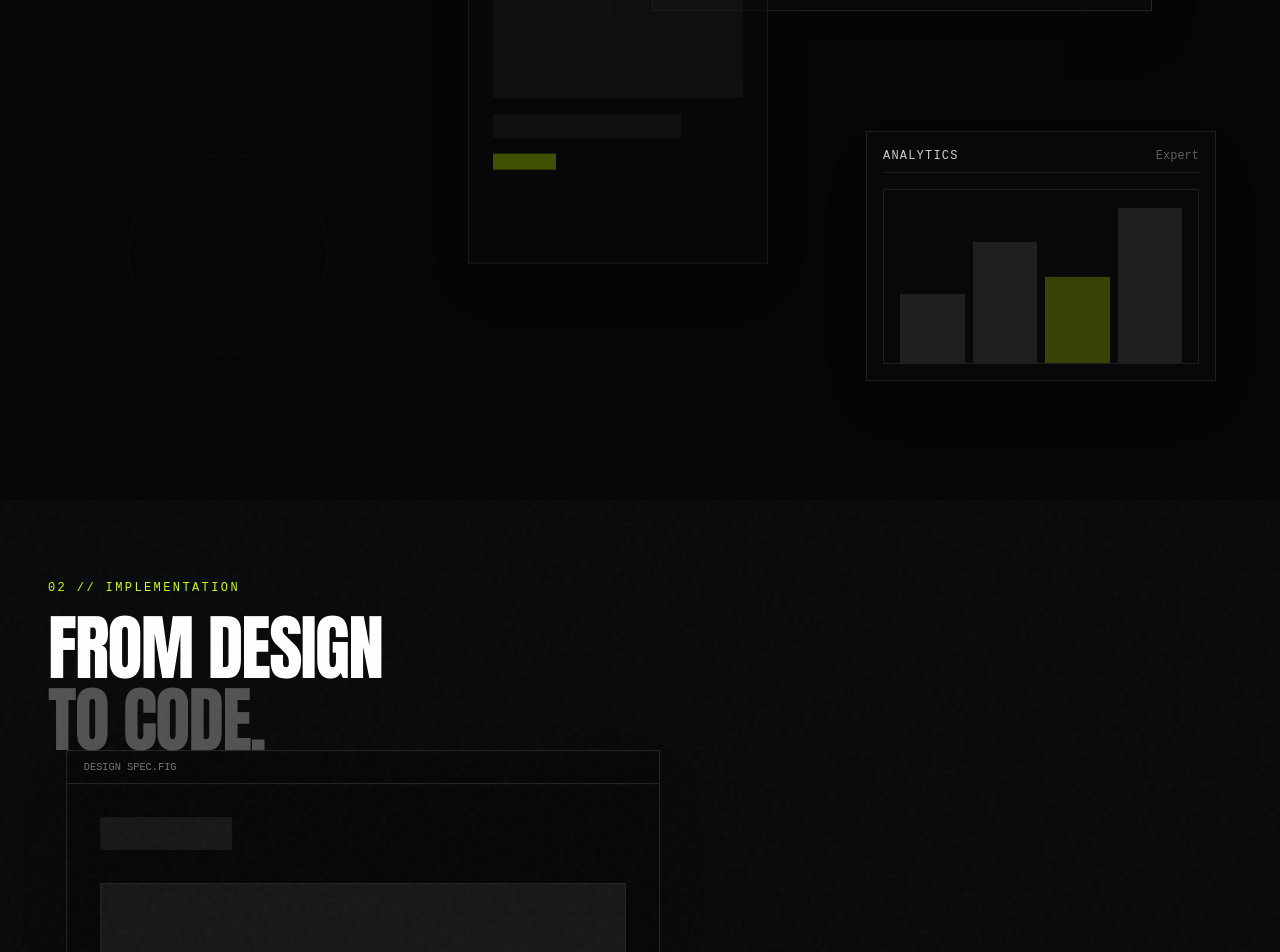
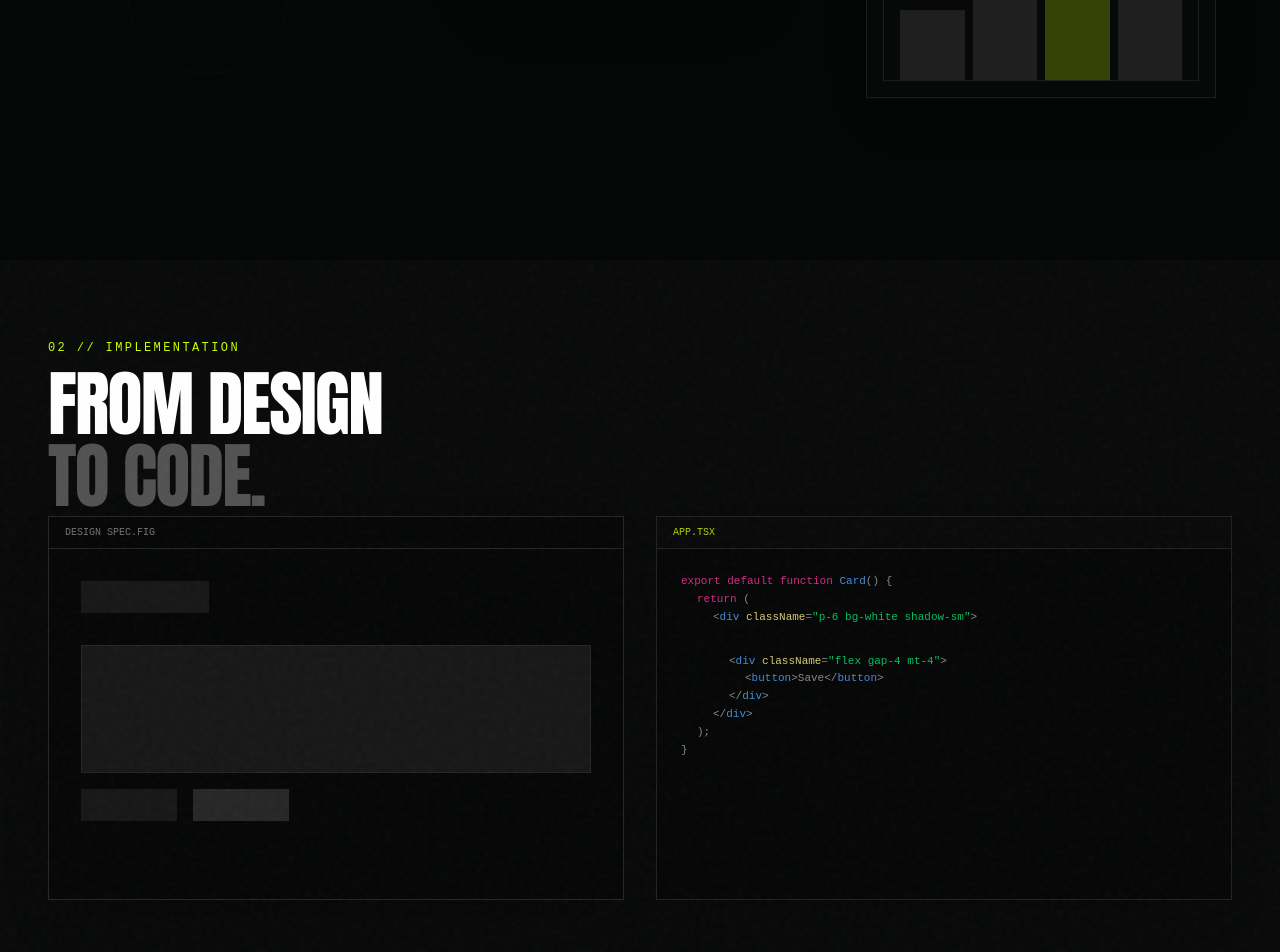
Before and after one commit to abhisumat10-prog/Darling-Special-, a React (Vite) app: page / in a window 1280 px wide. Shown: the part 1900-2852 px from the top of the page. Built offline with nearby package versions, Linux system fonts and the light colour scheme.

Commit message:
fix: improve landing page scroll pacing

```diff
--- a/src/components/landing/AiFeedbackSection.tsx
+++ b/src/components/landing/AiFeedbackSection.tsx
@@ -15,14 +15,15 @@ function FeedbackItem({
   index: number,
   isWarning?: boolean
 }) {
-  const start = 0.2 + (index * 0.1);
-  const opacity = useTransform(progress, [start, start + 0.1], [0, 1]);
-  const x = useTransform(progress, [start, start + 0.1], [-20, 0]);
+  // Items reveal early and smoothly: starting from 0.05 to 0.45
+  const start = 0.05 + (index * 0.08);
+  const opacity = useTransform(progress, [start, start + 0.08], [0.15, 1]);
+  const x = useTransform(progress, [start, start + 0.08], [-12, 0]);
 
   return (
     <motion.div
       style={{ opacity, x }}
-      className="flex items-start gap-4 p-4 border border-neutral-900 bg-[#080909]"
+      className="flex items-start gap-4 p-3.5 border border-neutral-900 bg-[#080909]"
     >
       <Icon className={`w-5 h-5 mt-0.5 shrink-0 ${isWarning ? 'text-yellow-500' : 'text-[#ccff00]'}`} />
       <p className="text-neutral-300 text-sm leading-relaxed">{text}</p>
@@ -38,17 +39,23 @@ export default function AiFeedbackSection() {
     offset: ["start start", "end end"]
   });
 
-  const panelOpacity = useTransform(scrollYProgress, [0, 0.1], [0, 1]);
-  const panelY = useTransform(scrollYProgress, [0, 0.1], [50, 0]);
+  // The panel frame and typography are already clearly visible as soon as section pins
+  const panelOpacity = useTransform(scrollYProgress, [0, 0.06], [0.85, 1]);
+  const panelY = useTransform(scrollYProgress, [0, 0.08], [15, 0]);
 
-  const thumbsOpacity = useTransform(scrollYProgress, [0.8, 0.9], [0, 1]);
+  // Thumbnails appear naturally right after the list items (~0.45 to 0.65)
+  const thumbsOpacity = useTransform(scrollYProgress, [0.45, 0.60], [0, 1]);
+  const thumbsY = useTransform(scrollYProgress, [0.45, 0.60], [10, 0]);
+
+  // Exit transition into CTA seamlessly
+  const exitOpacity = useTransform(scrollYProgress, [0.85, 1], [1, 0.3]);
 
   return (
-    <section ref={containerRef} className="relative h-[300vh] bg-[#050606] border-t border-neutral-900">
+    <section ref={containerRef} className="relative h-[200vh] bg-[#050606] border-t border-neutral-900">
       <div className="sticky top-0 h-screen flex flex-col md:flex-row items-center justify-center gap-12 px-6 bg-grain">
 
         {/* Left: Typography */}
-        <div className="w-full md:w-1/3 flex flex-col items-start z-10">
+        <motion.div style={{ opacity: exitOpacity }} className="w-full md:w-1/3 flex flex-col items-start z-10">
           <div className="flex items-center gap-3 mb-6">
             <span className="font-mono text-xs tracking-[0.2em] uppercase text-[#ccff00]">05 // Feedback</span>
           </div>
@@ -56,7 +63,7 @@ export default function AiFeedbackSection() {
             Detailed<br />Feedback.<br />
             <span className="text-neutral-600">Real<br />Improvement.</span>
           </h2>
-        </div>
+        </motion.div>
 
         {/* Right: AI Panel */}
         <div className="w-full md:w-1/2 max-w-xl z-20">
@@ -74,7 +81,7 @@ export default function AiFeedbackSection() {
             </div>
 
             {/* List */}
-            <div className="flex flex-col gap-3 mb-8">
+            <div className="flex flex-col gap-2.5 mb-6">
               <FeedbackItem
                 icon={CheckCircle2}
                 text="Overall layout matches the reference closely. The grid structure is precise."
@@ -111,8 +118,8 @@ export default function AiFeedbackSection() {
 
             {/* Thumbnails */}
             <motion.div
-              style={{ opacity: thumbsOpacity }}
-              className="flex gap-4 pt-6 border-t border-neutral-900"
+              style={{ opacity: thumbsOpacity, y: thumbsY }}
+              className="flex gap-4 pt-4 border-t border-neutral-900"
             >
               <div className="flex-1">
                 <span className="block font-mono text-[9px] tracking-widest uppercase text-neutral-500 mb-2">Reference</span>
--- a/src/components/landing/ChallengeSection.tsx
+++ b/src/components/landing/ChallengeSection.tsx
@@ -9,14 +9,14 @@ export default function ChallengeSection() {
     offset: ["start end", "end start"]
   });
 
-  // Different speeds for parallax effect
-  const y1 = useTransform(scrollYProgress, [0, 1], ["20%", "-20%"]);
-  const y2 = useTransform(scrollYProgress, [0, 1], ["40%", "-40%"]);
-  const y3 = useTransform(scrollYProgress, [0, 1], ["10%", "-10%"]);
-  const y4 = useTransform(scrollYProgress, [0, 1], ["60%", "-60%"]);
+  // Smooth continuous parallax movement without leaving dead gaps
+  const y1 = useTransform(scrollYProgress, [0, 1], ["10%", "-25%"]);
+  const y2 = useTransform(scrollYProgress, [0, 1], ["25%", "-35%"]);
+  const y3 = useTransform(scrollYProgress, [0, 1], ["15%", "-20%"]);
+  const y4 = useTransform(scrollYProgress, [0, 1], ["30%", "-40%"]);
 
   return (
-    <section ref={containerRef} className="relative min-h-[150vh] bg-[#050606] border-t border-neutral-900 py-32 overflow-hidden">
+    <section ref={containerRef} className="relative min-h-[120vh] bg-[#050606] border-t border-neutral-900 py-24 md:py-32 overflow-hidden">
       <div className="container mx-auto px-6 md:px-12 relative z-10">
 
         <div className="max-w-2xl">
@@ -37,9 +37,9 @@ export default function ChallengeSection() {
       </div>
 
       {/* Floating UI Cards */}
-      <div className="absolute inset-0 top-[40vh] pointer-events-none">
+      <div className="absolute inset-0 top-[25vh] pointer-events-none">
         {/* Main Challenge Card */}
-        <motion.div style={{ y: y1 }} className="absolute right-[10%] top-[10%] w-[500px] h-[350px] bg-[#080909] border border-neutral-800 shadow-2xl p-6 flex flex-col gap-4">
+        <motion.div style={{ y: y1 }} className="absolute right-[5%] md:right-[10%] top-[5%] w-[340px] md:w-[500px] h-[280px] md:h-[350px] bg-[#080909] border border-neutral-800 shadow-2xl p-6 flex flex-col gap-4">
           <div className="flex justify-between items-center border-b border-neutral-800 pb-4">
             <div className="font-mono text-xs uppercase tracking-widest text-white">SaaS Dashboard</div>
             <div className="font-mono text-xs text-[#ccff00]">Hard</div>
@@ -57,18 +57,18 @@ export default function ChallengeSection() {
         </motion.div>
 
         {/* Secondary Card 1 */}
-        <motion.div style={{ y: y2 }} className="absolute right-[40%] top-[40%] w-[300px] h-[400px] bg-[#080909] border border-neutral-800 shadow-2xl p-6 flex flex-col gap-4 opacity-60">
+        <motion.div style={{ y: y2 }} className="absolute right-[30%] md:right-[40%] top-[25%] w-[240px] md:w-[300px] h-[320px] md:h-[400px] bg-[#080909] border border-neutral-800 shadow-2xl p-6 flex flex-col gap-4 opacity-60">
           <div className="flex justify-between items-center border-b border-neutral-800 pb-4">
             <div className="font-mono text-xs uppercase tracking-widest text-white">E-Commerce</div>
             <div className="font-mono text-xs text-neutral-500">Medium</div>
           </div>
-          <div className="h-40 bg-neutral-900 w-full"></div>
+          <div className="h-32 md:h-40 bg-neutral-900 w-full"></div>
           <div className="h-6 bg-neutral-900 w-3/4"></div>
           <div className="h-4 bg-[#ccff00] w-1/4 opacity-50"></div>
         </motion.div>
 
         {/* Secondary Card 2 */}
-        <motion.div style={{ y: y3 }} className="absolute right-[5%] top-[60%] w-[350px] h-[250px] bg-[#080909] border border-neutral-800 shadow-2xl p-4 flex flex-col opacity-80 z-20">
+        <motion.div style={{ y: y3 }} className="absolute right-[5%] top-[50%] w-[280px] md:w-[350px] h-[200px] md:h-[250px] bg-[#080909] border border-neutral-800 shadow-2xl p-4 flex flex-col opacity-80 z-20">
           <div className="flex justify-between items-center border-b border-neutral-800 pb-2 mb-4">
             <div className="font-mono text-xs uppercase tracking-widest text-white">Analytics</div>
             <div className="font-mono text-xs text-neutral-500">Expert</div>
@@ -82,7 +82,7 @@ export default function ChallengeSection() {
         </motion.div>
 
         {/* Abstract shape */}
-        <motion.div style={{ y: y4 }} className="absolute left-[10%] top-[70%] w-[200px] h-[200px] border border-neutral-800 rounded-full opacity-20"></motion.div>
+        <motion.div style={{ y: y4 }} className="absolute left-[10%] top-[60%] w-[160px] h-[160px] border border-neutral-800 rounded-full opacity-20"></motion.div>
       </div>
     </section>
   );
--- a/src/components/landing/DesignToCodeSection.tsx
+++ b/src/components/landing/DesignToCodeSection.tsx
@@ -9,20 +9,27 @@ export default function DesignToCodeSection() {
     offset: ["start start", "end end"]
   });
 
-  const scaleLeft = useTransform(scrollYProgress, [0, 0.3], [1.1, 1]);
-  const xLeft = useTransform(scrollYProgress, [0, 0.3, 0.8, 1], ["10%", "0%", "0%", "-5%"]);
+  // Start with both visible and active right away
+  const scaleLeft = useTransform(scrollYProgress, [0, 0.25], [1.05, 1]);
+  const xLeft = useTransform(scrollYProgress, [0, 0.2, 0.8, 1], ["0%", "0%", "0%", "-3%"]);
 
-  const opacityRight = useTransform(scrollYProgress, [0.1, 0.3], [0, 1]);
-  const xRight = useTransform(scrollYProgress, [0.1, 0.3, 0.8, 1], ["10%", "0%", "0%", "5%"]);
+  // Right code panel is immediately visible (starts at opacity 0.85 and goes to 1 right away)
+  const opacityRight = useTransform(scrollYProgress, [0, 0.12], [0.85, 1]);
+  const xRight = useTransform(scrollYProgress, [0, 0.15, 0.8, 1], ["4%", "0%", "0%", "3%"]);
 
-  const highlightOpacity = useTransform(scrollYProgress, [0.4, 0.5, 0.7, 0.8], [0, 1, 1, 0]);
+  // Highlight triggers quickly in the middle of active scroll
+  const highlightOpacity = useTransform(scrollYProgress, [0.18, 0.3, 0.65, 0.8], [0, 1, 1, 0]);
+
+  // Smooth exit transition
+  const sectionOpacity = useTransform(scrollYProgress, [0.88, 1], [1, 0.3]);
 
   return (
-    <section ref={targetRef} className="relative h-[300vh] bg-dark">
+    <section ref={targetRef} className="relative h-[200vh] bg-dark">
       <div className="sticky top-0 h-screen flex flex-col justify-center overflow-hidden bg-grain">
 
-        <div className="absolute top-20 left-6 md:left-12 z-20">
-          <div className="flex items-center gap-3 mb-4">
+        <motion.div style={{ opacity: sectionOpacity }} className="w-full">
+          <div className="absolute top-16 md:top-20 left-6 md:left-12 z-20">
+            <div className="flex items-center gap-3 mb-3">
               <span className="font-mono text-xs tracking-[0.2em] uppercase text-[#ccff00]">02 // Implementation</span>
             </div>
             <h2 className="font-display text-5xl md:text-7xl leading-none uppercase tracking-tight text-white">
@@ -31,11 +38,11 @@ export default function DesignToCodeSection() {
             </h2>
           </div>
 
-        <div className="container mx-auto px-6 md:px-12 flex h-[60vh] mt-24 relative z-10">
+          <div className="container mx-auto px-6 md:px-12 flex flex-col md:flex-row h-[60vh] mt-24 relative z-10 gap-6 md:gap-0">
             {/* Left: Design Reference */}
             <motion.div
               style={{ scale: scaleLeft, x: xLeft }}
-            className="w-1/2 h-full pr-4 flex flex-col justify-center origin-left"
+              className="w-full md:w-1/2 h-full md:pr-4 flex flex-col justify-center origin-left"
             >
               <div className="relative w-full h-[80%] bg-[#050606] border border-neutral-800 shadow-2xl flex flex-col">
                 <div className="h-8 border-b border-neutral-800 flex items-center px-4">
@@ -63,7 +70,7 @@ export default function DesignToCodeSection() {
             {/* Right: Code Editor */}
             <motion.div
               style={{ opacity: opacityRight, x: xRight }}
-            className="w-1/2 h-full pl-4 flex flex-col justify-center origin-right"
+              className="w-full md:w-1/2 h-full md:pl-4 flex flex-col justify-center origin-right"
             >
               <div className="relative w-full h-[80%] bg-[#050606] border border-neutral-800 shadow-2xl flex flex-col">
                 <div className="h-8 border-b border-neutral-800 flex items-center px-4 bg-[#0a0a0a]">
@@ -86,6 +93,7 @@ export default function DesignToCodeSection() {
               </div>
             </motion.div>
           </div>
+        </motion.div>
       </div>
     </section>
   );
--- a/src/components/landing/EvaluationSection.tsx
+++ b/src/components/landing/EvaluationSection.tsx
@@ -13,22 +13,22 @@ function ScoreRing({
   progress: MotionValue<number>,
   index: number
 }) {
-  // Map overall scroll progress to this specific ring's animation window
-  const start = 0.1 + (index * 0.15);
-  const end = start + 0.2;
+  // Rings are already visible with initial stroke/layout, then fill as user scrolls
+  const fillStart = index * 0.08;
+  const fillEnd = fillStart + 0.22;
 
-  const opacity = useTransform(progress, [start, start + 0.1], [0, 1]);
-  const y = useTransform(progress, [start, start + 0.1], [20, 0]);
-  const strokeDashoffset = useTransform(progress, [start, end], [283, 283 - (283 * (score / 100))]);
-  const currentScore = useTransform(progress, [start, end], [0, score], { clamp: true });
+  // They are visible from the start (opacity: 1) or quickly fade in by 0.05
+  const opacity = useTransform(progress, [0, 0.08], [0.6, 1]);
+  const strokeDashoffset = useTransform(progress, [fillStart, fillEnd], [283, 283 - (283 * (score / 100))]);
+  const currentScore = useTransform(progress, [fillStart, fillEnd], [0, score], { clamp: true });
 
   return (
-    <motion.div style={{ opacity, y }} className="flex flex-col items-center gap-4">
+    <motion.div style={{ opacity }} className="flex flex-col items-center gap-4">
       <div className="relative w-24 h-24 flex items-center justify-center">
         <svg className="absolute inset-0 w-full h-full -rotate-90" viewBox="0 0 100 100">
           <circle
             cx="50" cy="50" r="45"
-            fill="none" stroke="#111" strokeWidth="4"
+            fill="none" stroke="#1c1f1f" strokeWidth="4"
           />
           <motion.circle
             cx="50" cy="50" r="45"
@@ -57,15 +57,24 @@ export default function EvaluationSection() {
     offset: ["start start", "end end"]
   });
 
-  const totalOpacity = useTransform(scrollYProgress, [0.8, 0.9], [0, 1]);
-  const totalScale = useTransform(scrollYProgress, [0.8, 0.9], [0.8, 1]);
-  const totalScore = useTransform(scrollYProgress, [0.8, 0.95], [0, 93], { clamp: true });
+  // Entrance and content reveal early in the timeline
+  const sectionContentOpacity = useTransform(scrollYProgress, [0, 0.05, 0.88, 1], [0.9, 1, 1, 0.2]);
+  const sectionContentScale = useTransform(scrollYProgress, [0.88, 1], [1, 0.96]);
+
+  // Total score appears smoothly right as the 4 rings finish their fills (~0.45 - 0.70)
+  const totalOpacity = useTransform(scrollYProgress, [0.35, 0.55], [0, 1]);
+  const totalScale = useTransform(scrollYProgress, [0.35, 0.55], [0.85, 1]);
+  const totalScore = useTransform(scrollYProgress, [0.38, 0.65], [0, 93], { clamp: true });
 
   return (
-    <section ref={containerRef} className="relative h-[400vh] bg-dark border-t border-neutral-900">
+    <section ref={containerRef} className="relative h-[220vh] bg-dark border-t border-neutral-900">
       <div className="sticky top-0 h-screen flex flex-col items-center justify-center bg-grain px-6">
 
-        <div className="text-center mb-24">
+        <motion.div
+          style={{ opacity: sectionContentOpacity, scale: sectionContentScale }}
+          className="w-full flex flex-col items-center justify-center"
+        >
+          <div className="text-center mb-16 md:mb-20">
             <div className="flex items-center justify-center gap-3 mb-4">
               <span className="font-mono text-xs tracking-[0.2em] uppercase text-[#ccff00]">04 // Evaluation</span>
             </div>
@@ -79,7 +88,7 @@ export default function EvaluationSection() {
           </div>
 
           {/* Metrics Grid */}
-        <div className="grid grid-cols-2 md:grid-cols-4 gap-12 md:gap-24 mb-24">
+          <div className="grid grid-cols-2 md:grid-cols-4 gap-8 md:gap-20 mb-16">
             <ScoreRing label="Visual Fidelity" score={92} progress={scrollYProgress} index={0} />
             <ScoreRing label="Responsiveness" score={87} progress={scrollYProgress} index={1} />
             <ScoreRing label="Accessibility" score={96} progress={scrollYProgress} index={2} />
@@ -89,11 +98,12 @@ export default function EvaluationSection() {
           {/* Total Score */}
           <motion.div
             style={{ opacity: totalOpacity, scale: totalScale }}
-          className="flex flex-col items-center gap-4 pt-12 border-t border-neutral-900 w-full max-w-2xl"
+            className="flex flex-col items-center gap-2 pt-8 border-t border-neutral-900 w-full max-w-xl"
           >
-          <span className="font-mono text-sm tracking-widest uppercase text-[#ccff00]">Total Score</span>
-          <motion.div className="font-display text-8xl md:text-9xl text-white tracking-tighter">
+            <span className="font-mono text-xs tracking-widest uppercase text-[#ccff00]">Total Score</span>
+            <motion.div className="font-display text-7xl md:text-8xl text-white tracking-tighter">
               {useTransform(totalScore, latest => Math.round(latest))}
+            </motion.div>
           </motion.div>
         </motion.div>
 
--- a/src/components/landing/ResponsiveSection.tsx
+++ b/src/components/landing/ResponsiveSection.tsx
@@ -9,24 +9,31 @@ export default function ResponsiveSection() {
     offset: ["start start", "end end"]
   });
 
-  const desktopScale = useTransform(scrollYProgress, [0, 0.4], [1, 0.6]);
-  const desktopY = useTransform(scrollYProgress, [0, 0.4], ["0%", "-10%"]);
-  const desktopOpacity = useTransform(scrollYProgress, [0, 0.4], [1, 0.5]);
+  // Desktop is immediately visible from start
+  const desktopScale = useTransform(scrollYProgress, [0, 0.45], [1, 0.65]);
+  const desktopY = useTransform(scrollYProgress, [0, 0.45], ["0%", "-8%"]);
+  const desktopOpacity = useTransform(scrollYProgress, [0, 0.45], [1, 0.6]);
 
-  const tabletOpacity = useTransform(scrollYProgress, [0.3, 0.5], [0, 1]);
-  const tabletX = useTransform(scrollYProgress, [0.3, 0.5], ["10%", "-30%"]);
-  const tabletY = useTransform(scrollYProgress, [0.3, 0.5], ["20%", "10%"]);
+  // Tablet enters earlier: from 0.08 to 0.35
+  const tabletOpacity = useTransform(scrollYProgress, [0.08, 0.30], [0, 1]);
+  const tabletX = useTransform(scrollYProgress, [0.08, 0.30], ["5%", "-28%"]);
+  const tabletY = useTransform(scrollYProgress, [0.08, 0.30], ["15%", "8%"]);
 
-  const mobileOpacity = useTransform(scrollYProgress, [0.6, 0.8], [0, 1]);
-  const mobileX = useTransform(scrollYProgress, [0.6, 0.8], ["20%", "40%"]);
-  const mobileY = useTransform(scrollYProgress, [0.6, 0.8], ["30%", "20%"]);
+  // Mobile enters immediately after tablet: from 0.25 to 0.55
+  const mobileOpacity = useTransform(scrollYProgress, [0.25, 0.50], [0, 1]);
+  const mobileX = useTransform(scrollYProgress, [0.25, 0.50], ["15%", "35%"]);
+  const mobileY = useTransform(scrollYProgress, [0.25, 0.50], ["20%", "15%"]);
+
+  // Section graceful exit
+  const sectionOpacity = useTransform(scrollYProgress, [0.85, 1], [1, 0.3]);
 
   return (
-    <section ref={containerRef} className="relative h-[300vh] bg-[#050606] border-t border-neutral-900">
+    <section ref={containerRef} className="relative h-[220vh] bg-[#050606] border-t border-neutral-900">
       <div className="sticky top-0 h-screen flex flex-col items-center justify-center overflow-hidden bg-grain">
 
-        <div className="absolute top-20 text-center z-30">
-          <div className="flex items-center justify-center gap-3 mb-4">
+        <motion.div style={{ opacity: sectionOpacity }} className="w-full flex flex-col items-center justify-center">
+          <div className="absolute top-16 md:top-20 text-center z-30">
+            <div className="flex items-center justify-center gap-3 mb-3">
               <span className="font-mono text-xs tracking-[0.2em] uppercase text-[#ccff00]">03 // Responsive</span>
             </div>
             <h2 className="font-display text-5xl md:text-7xl leading-none uppercase tracking-tight text-white">
@@ -36,12 +43,12 @@ export default function ResponsiveSection() {
             </h2>
           </div>
 
-        <div className="relative w-full max-w-5xl h-[60vh] mt-32 flex items-center justify-center">
+          <div className="relative w-full max-w-5xl h-[60vh] mt-28 flex items-center justify-center">
 
             {/* Desktop */}
             <motion.div
               style={{ scale: desktopScale, y: desktopY, opacity: desktopOpacity }}
-            className="absolute w-[800px] h-[500px] border border-neutral-800 bg-[#080909] shadow-2xl flex flex-col z-10"
+              className="absolute w-[90vw] md:w-[800px] h-[360px] md:h-[500px] border border-neutral-800 bg-[#080909] shadow-2xl flex flex-col z-10"
             >
               <div className="h-6 border-b border-neutral-800 flex justify-between items-center px-4">
                  <div className="flex gap-2">
@@ -65,7 +72,7 @@ export default function ResponsiveSection() {
             {/* Tablet */}
             <motion.div
               style={{ opacity: tabletOpacity, x: tabletX, y: tabletY }}
-            className="absolute w-[400px] h-[550px] border border-neutral-800 bg-[#080909] shadow-2xl flex flex-col z-20"
+              className="absolute w-[280px] md:w-[400px] h-[400px] md:h-[550px] border border-neutral-800 bg-[#080909] shadow-2xl flex flex-col z-20"
             >
                <div className="h-6 border-b border-neutral-800 flex justify-end items-center px-4">
                  <span className="font-mono text-[9px] uppercase text-[#ccff00]">768px</span>
@@ -82,7 +89,7 @@ export default function ResponsiveSection() {
             {/* Mobile */}
             <motion.div
               style={{ opacity: mobileOpacity, x: mobileX, y: mobileY }}
-            className="absolute w-[250px] h-[500px] border border-neutral-800 bg-[#080909] shadow-2xl rounded-[2rem] flex flex-col overflow-hidden z-30"
+              className="absolute w-[180px] md:w-[250px] h-[360px] md:h-[500px] border border-neutral-800 bg-[#080909] shadow-2xl rounded-[2rem] flex flex-col overflow-hidden z-30"
             >
               <div className="h-8 border-b border-neutral-800 flex justify-center items-center">
                  <div className="w-16 h-1 rounded-full bg-neutral-800"></div>
@@ -96,6 +103,7 @@ export default function ResponsiveSection() {
             </motion.div>
 
           </div>
+        </motion.div>
       </div>
     </section>
   );
```
Lines whose indentation alone changed are shown as unchanged.
